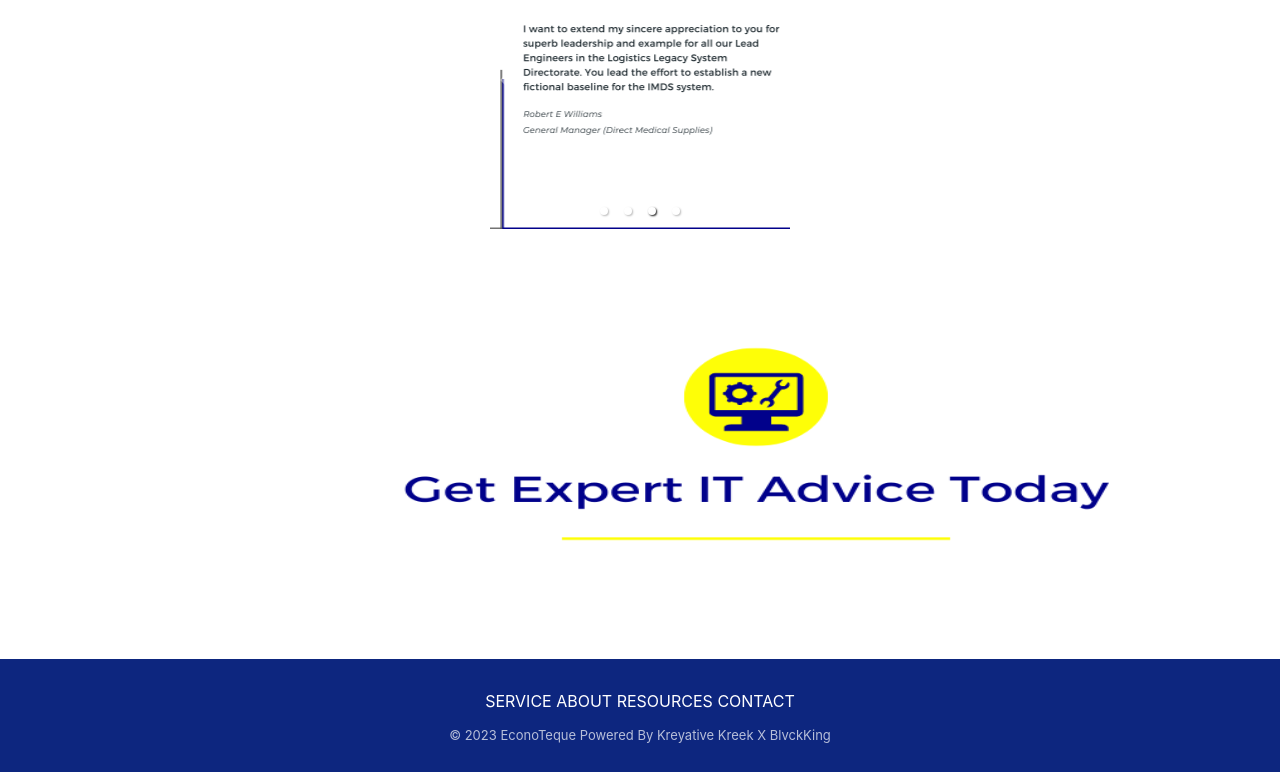
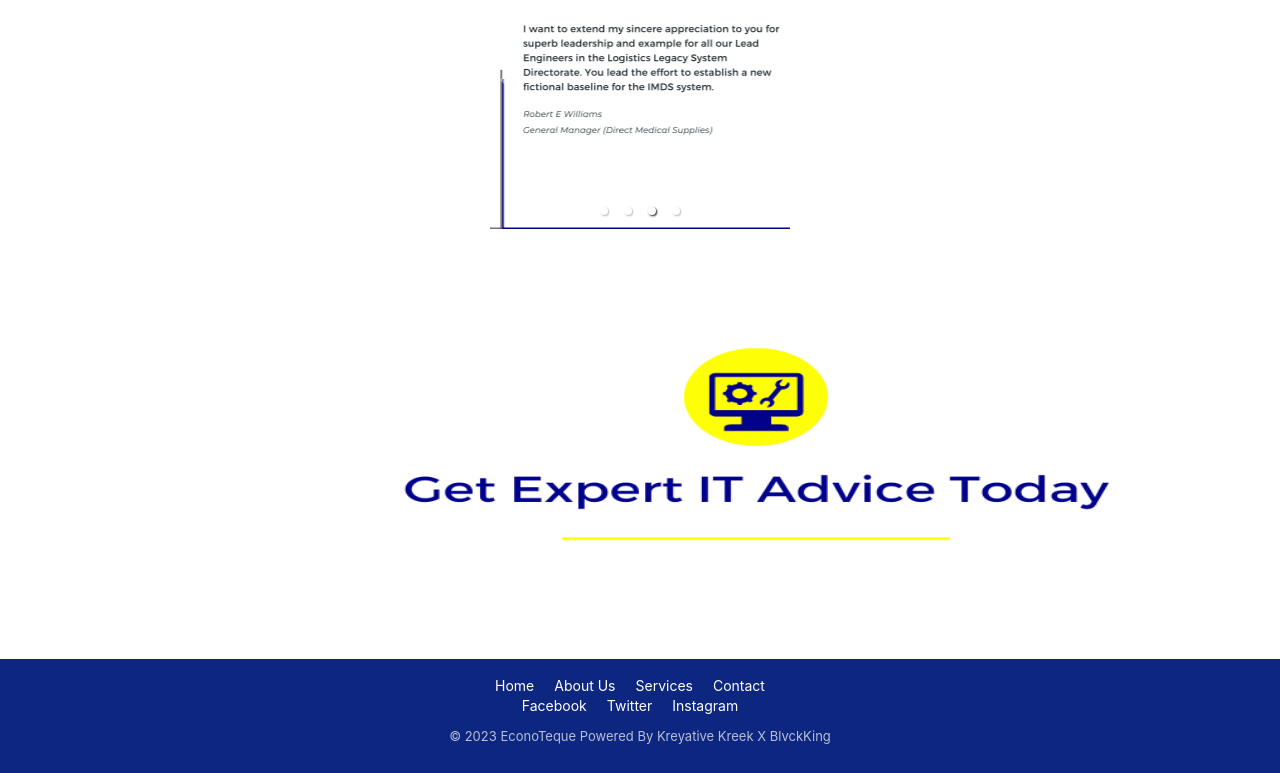
Before and after one commit to kgauzampe/econo, a React (Create React App) app: page / in a window 1280 px wide. Shown: the part 2932-3705 px from the top of the page. Built offline with nearby package versions, Linux system fonts and the light colour scheme.

Commit message:
Footer update

```diff
--- a/src/Components/Footer/Footer.css
+++ b/src/Components/Footer/Footer.css
@@ -6,6 +6,37 @@
     padding-top: em;
   }
 
+  .footer-content {
+    max-width: 1200px;
+    margin: 0 auto;
+    display: flex;
+    justify-content: space-between;
+    align-items: center;
+    position: relative;
+    display: block;
+  }
+
+  .footer-links a,
+  .footer-social a {
+    color: #fff;
+    text-decoration: none;
+    margin-right: 20px;
+    font-size: 14px;
+  }
+
+  .footer-links a:hover,
+  .footer-social a:hover {
+    text-decoration: underline;
+  }
+
+  /* .footer-social {
+    display: flex;
+  }
+
+  .footer-social a {
+    font-size: 18px;
+    margin-right: 10px;
+  } */
   .foot{
     font-size: small;
     color: rgba(255, 255, 255, 0.7);
--- a/src/Components/Footer/footer.js
+++ b/src/Components/Footer/footer.js
@@ -6,10 +6,24 @@ import './Footer.css';
 const Footer = () => {
   return (
     <footer className="footer">
-      <div className="footer-content">
+    <div className="footer-content">
+    <div className="footer-links">
+      <a href="/">Home</a>
+      <a href="/about">About Us</a>
+      <a href="/services">Services</a>
+      <a href="/contact">Contact</a>
+    </div>
+    <div className="footer-social">
+      <a href="https://facebook.com">Facebook</a>
+      <a href="https://twitter.com">Twitter</a>
+      <a href="https://instagram.com">Instagram</a>
+    </div>
+    <p className='foot'>&copy; 2023 EconoTeque Powered By Kreyative Kreek X BlvckKing</p>
+  </div>
+      {/* <div className="footer-content">
         <p>SERVICE   ABOUT    RESOURCES   CONTACT</p>
-        <p className='foot'>&copy; 2023 EconoTeque Powered By Kreyative Kreek X BlvckKing</p>
-      </div>
+
+      </div> */}
     </footer>
   );
 };
```
